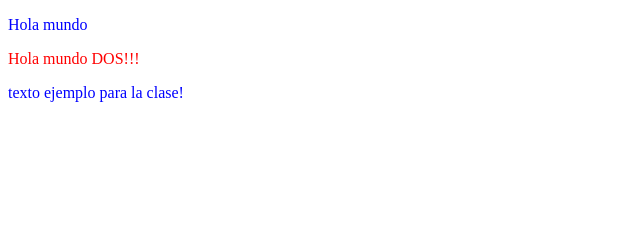
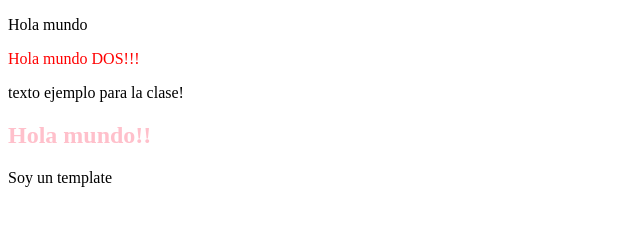
Before and after one commit to sayroback/web-components, a plain HTML site: page index.html in a window 1280 px wide. Shown: the whole page, without its empty margins (0-640 px from the left). Drawn offline with Linux system fonts and the light colour scheme.

Commit message:
sepatando el template y los estilos en metodos

```diff
--- /dev/null
+++ b/components/my-element-template.js
@@ -0,0 +1,38 @@
+export class myElementTemplate extends HTMLElement {
+  constructor() {
+    super();
+    console.log("Soy un componente Template");
+  }
+  getTemplate() {
+    const template = document.createElement("template");
+    template.innerHTML = `
+      <section>
+        <h2>Hola mundo!!</h2>
+        <div>
+          <p>Soy un template</p>
+        </div>
+      </section>
+      ${this.getStyles()}
+    `;
+    return template;
+  }
+  getStyles() {
+    return `
+      <style>
+        h2 {
+          color: pink;
+        }
+        p {
+          color: black;
+        }
+      </style>
+    `;
+  }
+  render() {
+    this.appendChild(this.getTemplate().content.cloneNode(true));
+  }
+  connectedCallback() {
+    this.render();
+  }
+}
+customElements.define("my-element-template", myElementTemplate);
--- a/index.html
+++ b/index.html
@@ -8,6 +8,7 @@
   </head>
   <body>
     <my-element></my-element>
+    <my-element-template></my-element-template>
     <script type="module" src="main.js"></script>
   </body>
 </html>
--- a/main.js
+++ b/main.js
@@ -1 +1,2 @@
 import { myElement } from "./components/my-element.js";
+import { myElementTemplate } from "./components/my-element-template.js";
```
Also changed, not shown: components/shadow-dom.js (added, +38 -0 lines).
